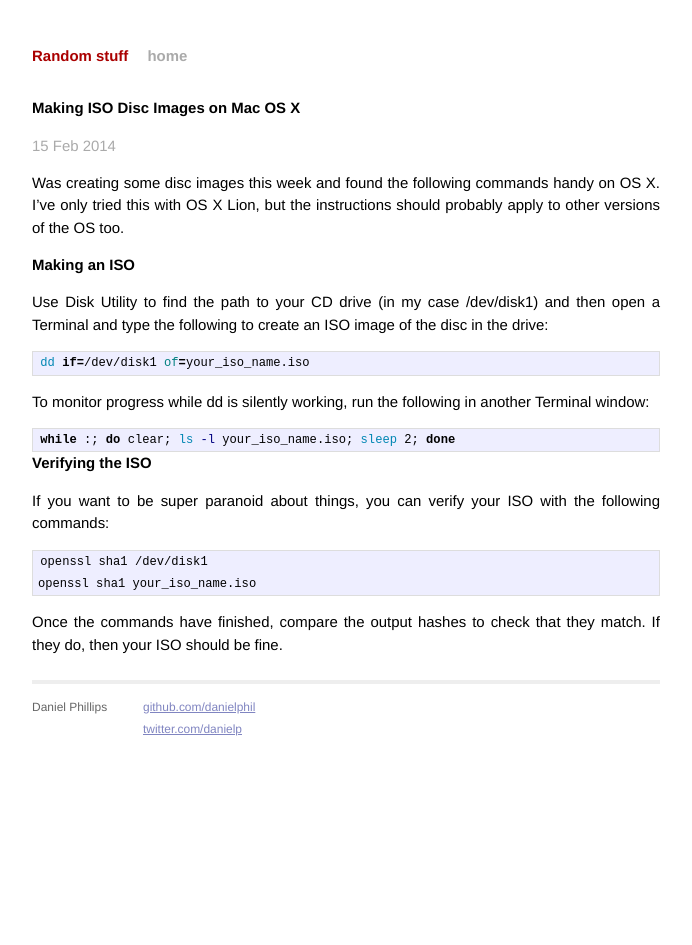
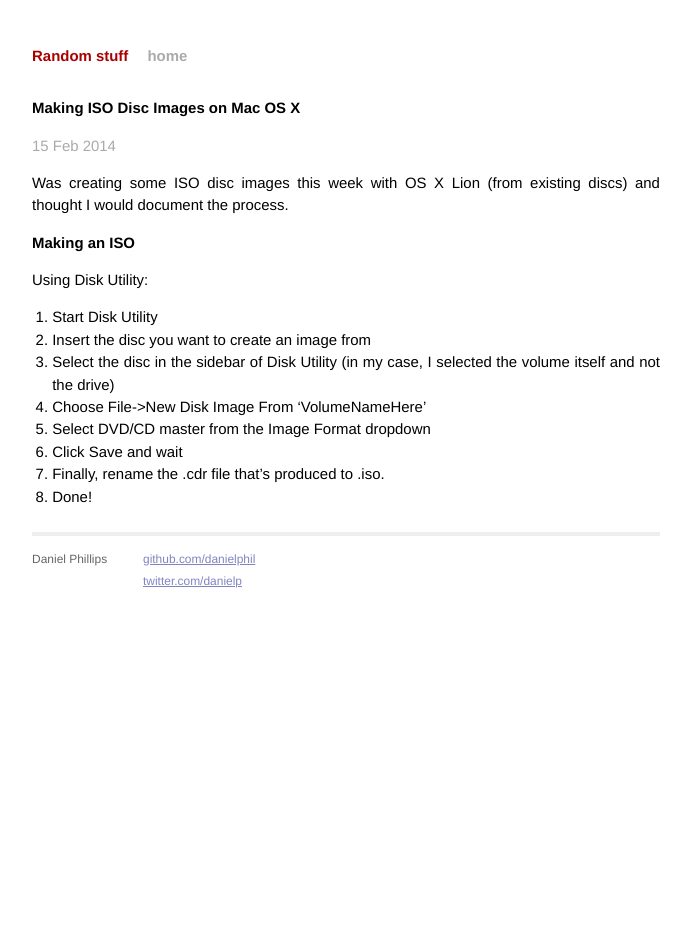
Before and after one commit to danielphil/danielphil.github.io, a Jekyll site: the page built from _posts/2014-02-15-making-disc-images.markdown, in a window 1280 px wide. Shown: the whole page, without its empty margins (294-986 px from the left). Built offline with Jekyll 4.4.1, drawn with Linux system fonts in a browser that asks for light colours; nearby versions of some CDN libraries; Markdown is read by kramdown in place of the engine named in the settings.

Commit message:
Despite my best efforts, couldn't get the images from dd to mount! That'll teach me not to properly test things first before committing. Turns out it's possible to do all this using just Disk Utility.

```diff
--- a/_posts/2014-02-15-making-disc-images.markdown
+++ b/_posts/2014-02-15-making-disc-images.markdown
@@ -4,28 +4,18 @@ title:  "Making ISO Disc Images on Mac OS X"
 categories: osx
 ---
 
-Was creating some disc images this week and found the following commands handy on OS X. I've only tried this with OS X Lion, but the instructions should probably apply to other versions of the OS too.
+Was creating some ISO disc images this week with OS X Lion (from existing discs) and thought I would document the process.
 
 Making an ISO
 =============
 
-Use Disk Utility to find the path to your CD drive (in my case /dev/disk1) and then open a Terminal and type the following to create an ISO image of the disc in the drive:
-{% highlight sh %}
-dd if=/dev/disk1 of=your_iso_name.iso
-{% endhighlight %}
+Using Disk Utility:
 
-To monitor progress while dd is silently working, run the following in another Terminal window:
-{% highlight sh %}
-while :; do clear; ls -l your_iso_name.iso; sleep 2; done
-{% endhighlight %}
-
-Verifying the ISO
-=================
-
-If you want to be super paranoid about things, you can verify your ISO with the following commands:
-{% highlight sh %}
-openssl sha1 /dev/disk1
-openssl sha1 your_iso_name.iso
-{% endhighlight %}
-
-Once the commands have finished, compare the output hashes to check that they match. If they do, then your ISO should be fine.
+ 1. Start Disk Utility
+ 1. Insert the disc you want to create an image from
+ 1. Select the disc in the sidebar of Disk Utility (in my case, I selected the volume itself and not the drive)
+ 1. Choose File->New Disk Image From 'VolumeNameHere'
+ 1. Select DVD/CD master from the Image Format dropdown
+ 1. Click Save and wait
+ 1. Finally, rename the .cdr file that's produced to .iso.
+ 1. Done!
```
